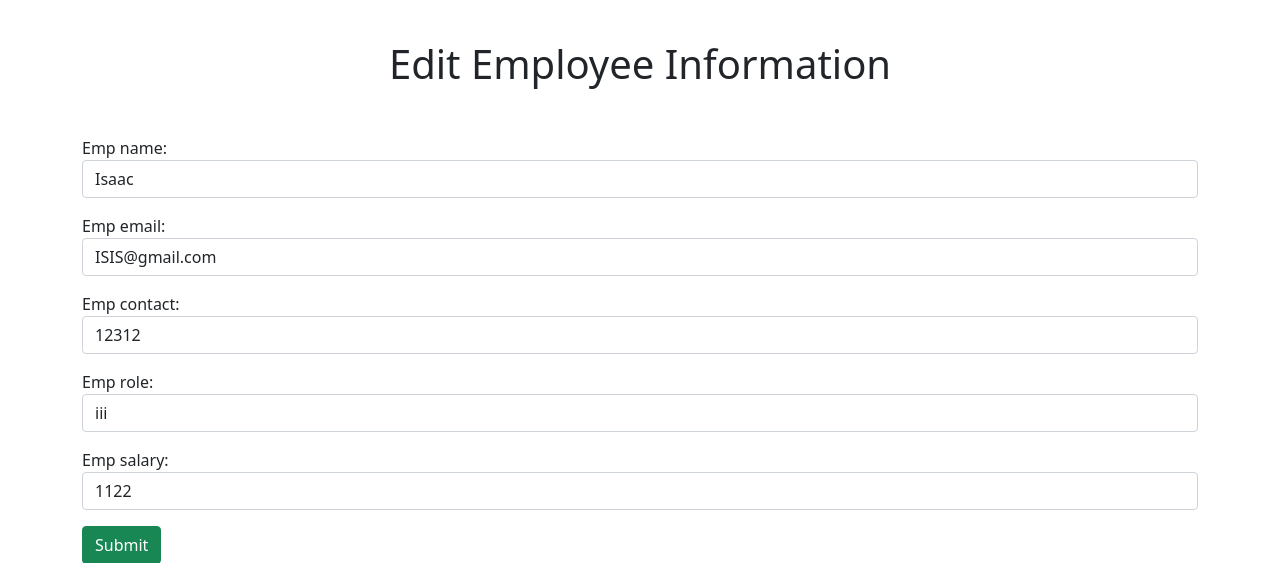
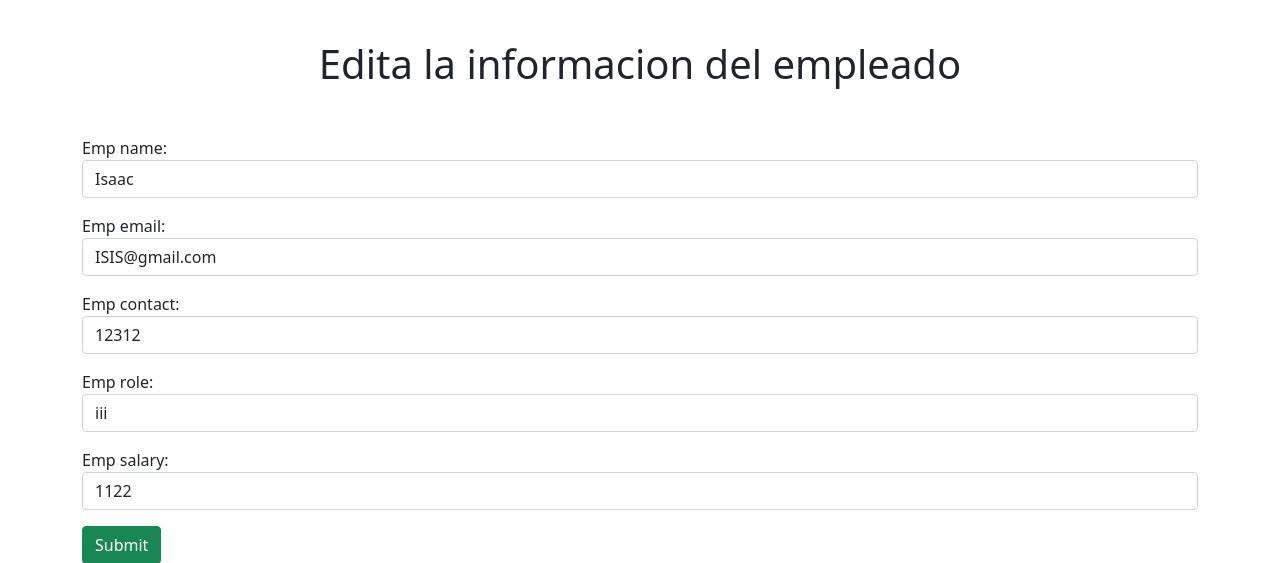
Before and after one commit to Samuelbriones/Practica_Gestion, a Django app: page /edit/0023ca58-d677-4d66-8c65-63907fdf0b6a/ in a window 1280 px wide. Shown: the top 563 px of the page. Run offline with Django 4.2, Linux system fonts and the light colour scheme; data comes from the database, SQL or seed files in the repository.

Commit message:
Update edit.html

```diff
--- a/employee/templates/CRUB/edit.html
+++ b/employee/templates/CRUB/edit.html
@@ -5,7 +5,7 @@
 {% endblock title %}
 
 {% block content %}
-    <h1 style="text-align: center; padding-top: 1em; padding-bottom: 1em;">Edit Employee Information</h1>
+    <h1 style="text-align: center; padding-top: 1em; padding-bottom: 1em;">Edita la informacion del empleado</h1>
 
     <form action="" method="POST">
         {% csrf_token %}
```
